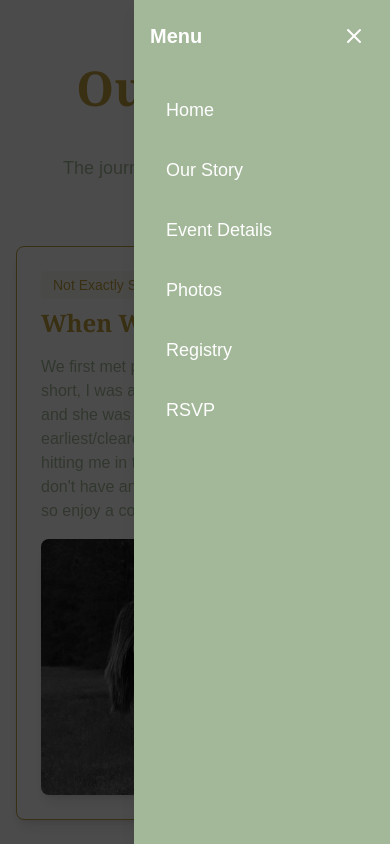
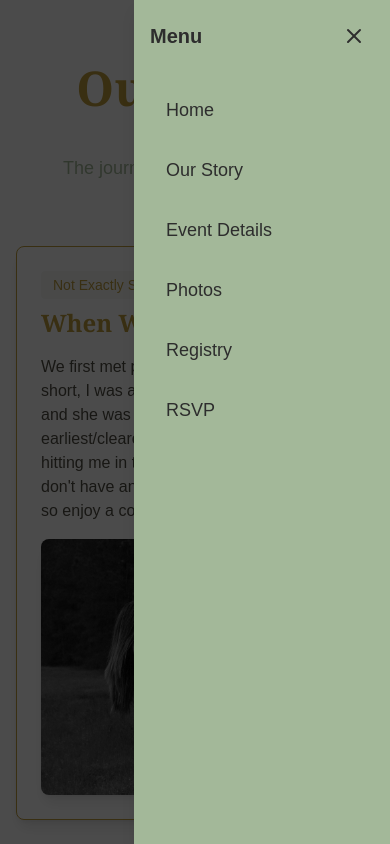
Before and after one commit to Ryan02062001/wedding, a Next.js app: page /our-story in a window 390 px wide. Both pictures are taken after a click on the button "Toggle menu". Shown: the top 844 px of the page. Built offline with nearby package versions, Linux system fonts and the light colour scheme.

Commit message:
Fix TypeScript error for mobileMenuRef.contains

```diff
--- a/app/layout.tsx
+++ b/app/layout.tsx
@@ -10,6 +10,7 @@ import { Toaster } from "@/components/ui/toaster";
 const montserrat = Montserrat({
   variable: "--font-montserrat",
   subsets: ["latin"],
+  weight: "100",
 });
 
 // 2) Instantiate the cursive font:
--- a/app/our-story/page.tsx
+++ b/app/our-story/page.tsx
@@ -4,6 +4,7 @@ import { useState, useEffect, useRef } from "react";
 import type React from "react";
 import Image from "next/image";
 import { Heart, Calendar, MapPin, Camera, Music, Sparkles } from "lucide-react";
+import Link from "next/link";
 
 export default function OurStory() {
   const timelineRef = useRef<HTMLDivElement>(null);
@@ -83,7 +84,7 @@ export default function OurStory() {
               ]}
             >
               <div className="space-y-4">
-                <p className="text-[#A3B899]">
+                <p className="text-[#4f4c42]">
                   We first met playing tennis. Long story short, I was actually
                   one of her coaches and she was a student. The
                   earliest/clearest memory I have is her hitting me in the face
@@ -114,7 +115,7 @@ export default function OurStory() {
               ]}
             >
               <div className="space-y-4">
-                <p className="text-[#A3B899]">
+                <p className="text-[#4f4c42] font-extralight">
                   Our first date was actually a half marathon. One day on the
                   courts I had randomly mentioned that I was going to run a half
                   and half jokingly said she should join. Without thinking twice
@@ -146,7 +147,7 @@ export default function OurStory() {
               ]}
             >
               <div className="space-y-4">
-                <p className="text-[#A3B899]">
+                <p className="text-[#4f4c42]">
                   We took a few small trips to Arkansas and Cancun but the trip
                   that we would genuinely consider our first together would be
                   the Hawaii trip we took with my family.
@@ -175,7 +176,7 @@ export default function OurStory() {
               ]}
             >
               <div className="space-y-4">
-                <p className="text-[#A3B899]">
+                <p className="text-[#4f4c42]">
                   One of our favorite things to do is try new places to eat or
                   drink coffee. We love finding little bakeries with increible
                   coffees and treats and have shared many incredible moments
@@ -205,7 +206,7 @@ export default function OurStory() {
               ]}
             >
               <div className="space-y-4">
-                <p className="text-[#A3B899]">
+                <p className="text-[#4f4c42]">
                   The proposal was planned to perfection. It was disguised as a
                   family photo shoot that she had no idea would turn into a
                   proposal. Fun fact, she had cried to me the night before about
@@ -235,7 +236,7 @@ export default function OurStory() {
               ]}
             >
               <div className="space-y-4">
-                <p className="text-[#A3B899]">
+                <p className="text-[#4f4c42]">
                   Now we&apos;re planning the day we&apos;ll officially begin
                   our forever. Every decision, from the flowers to the venue, is
                   a step closer to the moment we say &ldquo;I do.&rdquo; We
@@ -272,10 +273,10 @@ export default function OurStory() {
 
           <div className="mt-8 grid grid-cols-2 gap-4 md:grid-cols-4">
             {[
-              { src: "/coffee.jpg", alt: "Coffee" },
-              { src: "/proposal.JPG", alt: "Proposal" },
-              { src: "/firstdate.JPG", alt: "First Date" },
-              { src: "/firsttrip.jpg", alt: "First Trip" },
+              { src: "/favorite.JPEG", alt: "favorite" },
+              { src: "/favorite2.jpg", alt: "favorite" },
+              { src: "/favorite3.jpg", alt: "favorite" },
+              { src: "/favorite4.JPG", alt: "favorite" },
             ].map((image, i) => (
               <div
                 key={i}
@@ -292,9 +293,11 @@ export default function OurStory() {
             ))}
           </div>
 
-          <button className="mt-8 rounded-full bg-[#A3B899] px-6 py-3 text-white shadow-md transition-colors hover:bg-[#8fa67d]">
-            View All Photos
-          </button>
+          <Link href="/photos">
+            <button className="mt-8 rounded-full bg-[#A3B899] px-6 py-3 text-white shadow-md transition-colors hover:bg-[#8fa67d]">
+              View All Photos
+            </button>
+          </Link>
         </div>
       </div>
     </div>
--- a/components/header-design.tsx
+++ b/components/header-design.tsx
@@ -3,11 +3,19 @@
 import React, { useState, useEffect, useRef } from "react";
 import Link from "next/link";
 import { Menu, X } from "lucide-react";
+import { usePathname } from "next/navigation";
 
 export default function HeaderDesign() {
   const [isHidden, setIsHidden] = useState(false);
   const [isOpen, setIsOpen] = useState(false);
   const lastScrollY = useRef(0);
+  const pathname = usePathname();
+
+  // If the current page is /our-story or /registry, use dark text.
+  const navTextColor =
+    pathname === "/our-story" || pathname === "/registry"
+      ? "text-[#2d2d2d]"
+      : "text-[#fefefe]";
 
   const toggleMenu = () => {
     setIsOpen(!isOpen);
@@ -49,7 +57,7 @@ export default function HeaderDesign() {
         <nav className="container mx-auto flex items-center justify-center relative px-4">
           {/* Desktop Navigation */}
           <div className="hidden md:flex">
-            <ul className="flex gap-8 text-md font-bold text-[#2d2d2d]">
+            <ul className={`flex gap-8 text-md font-bold ${navTextColor}`}>
               {links.map((link) => (
                 <li key={link.href}>
                   <Link href={link.href}>{link.title}</Link>
@@ -61,7 +69,7 @@ export default function HeaderDesign() {
           <div className="md:hidden absolute right-4">
             <button
               onClick={toggleMenu}
-              className="rounded-md p-2 hover:bg-muted text-[#fefefe]"
+              className={`rounded-md p-2 hover:bg-muted ${navTextColor}`}
               aria-expanded={isOpen}
               aria-label="Toggle menu"
             >
@@ -86,14 +94,14 @@ export default function HeaderDesign() {
               isOpen ? "translate-x-0" : "translate-x-full"
             }`}
           >
-            <div className="flex items-center justify-between text-[#fefefe]">
-              <h2 className="text-xl font-bold">Menu</h2>
+            <div className="flex items-center justify-between">
+              <h2 className={`text-xl font-bold ${navTextColor}`}>Menu</h2>
               <button
                 onClick={toggleMenu}
                 className="rounded-md p-2 hover:bg-muted"
                 aria-label="Close menu"
               >
-                <X className="h-6 w-6" />
+                <X className={`h-6 w-6 ${navTextColor}`} />
               </button>
             </div>
             <nav className="mt-8">
@@ -102,7 +110,7 @@ export default function HeaderDesign() {
                   <li key={link.href}>
                     <Link
                       href={link.href}
-                      className="block rounded-md text-[#fefefe] px-4 py-2 text-lg hover:bg-[#62715b]"
+                      className={`block rounded-md px-4 py-2 text-lg hover:bg-[#62715b] ${navTextColor}`}
                       onClick={toggleMenu}
                     >
                       {link.title}
```
